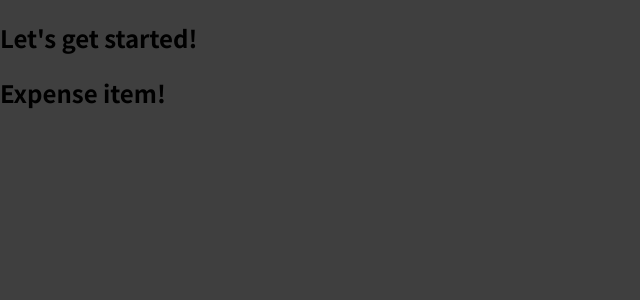
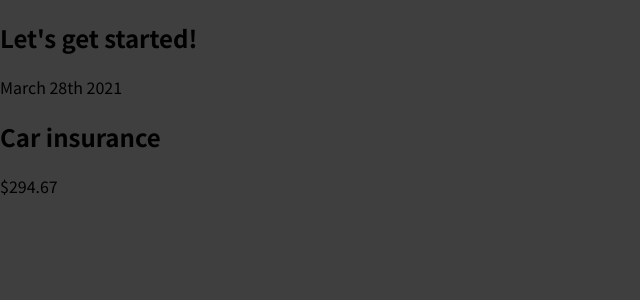
Before and after one commit to jhonyavella90/react-first-project, a JavaScript app: page / in a window 1280 px wide. Shown: the top 300 px of the page, without its empty margins (0-640 px from the left). Built offline with nearby package versions, Linux system fonts and the light colour scheme.

Commit message:
feat: a little bit more complex expense item

```diff
--- a/src/components/ExpenseItem.js
+++ b/src/components/ExpenseItem.js
@@ -1,5 +1,15 @@
 function ExpenseItem() {
-  return <h2>Expense item!</h2>
+  return (
+    <div>
+      <div>March 28th 2021</div>
+      <div>
+        <h2>Car insurance</h2>
+        <div>$294.67</div>
+      </div>
+    </div>
+  );
+
+  <h2>Expense item!</h2>;
 }
 
 export default ExpenseItem;
```
